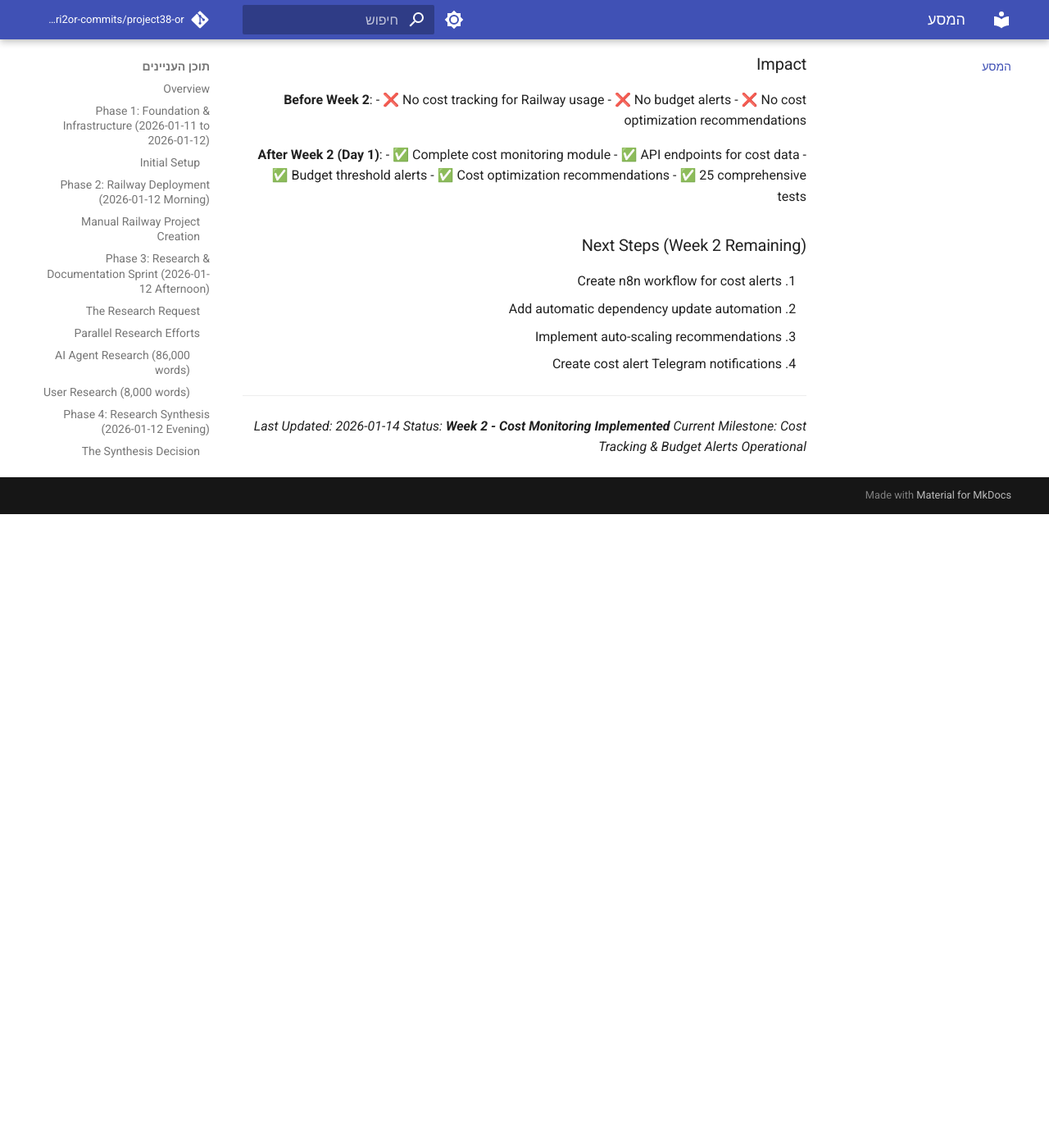
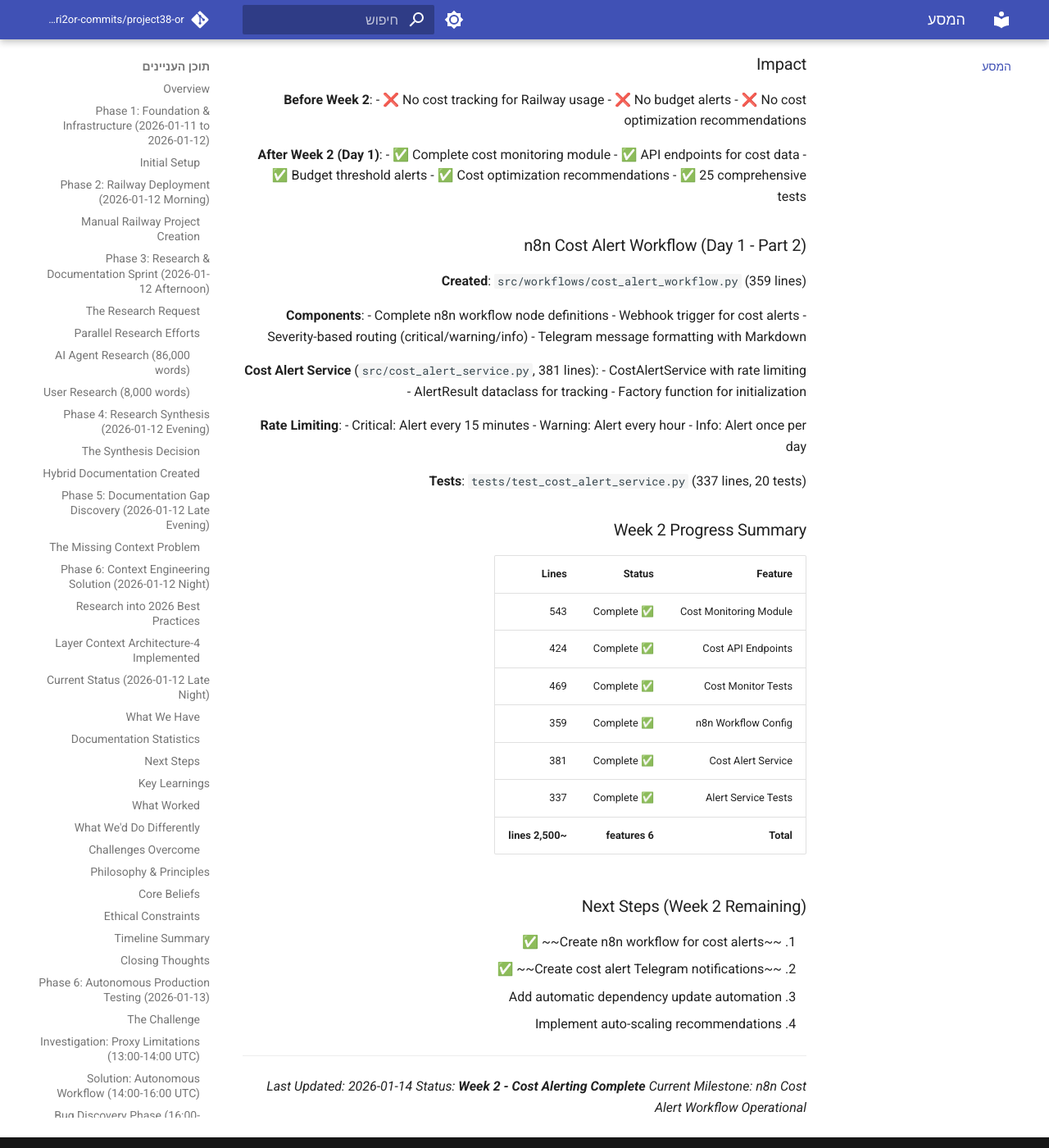
Before and after one commit to edri2or-commits/project38-or, an MkDocs documentation site: the page built from docs/JOURNEY.md, in a window 1280 px wide and 1400 px high, scrolled down 26614 px. Shown: the whole window at 82% size. Built offline with MkDocs 1.6.1 and Material for MkDocs 9.7.7, drawn with Linux system fonts in a browser that asks for light colours; comment, search, counter and statistics services are not loaded; before the commit the page ends 27241 px from its top, so only the background shows below that.

Commit message:
docs(journey): update Week 2 progress with n8n workflow completion

```diff
--- a/docs/JOURNEY.md
+++ b/docs/JOURNEY.md
@@ -1179,15 +1179,49 @@ Token management workflow creates/rotates/delivers tokens without exposing them
 - ✅ Cost optimization recommendations
 - ✅ 25 comprehensive tests
 
+### n8n Cost Alert Workflow (Day 1 - Part 2)
+
+**Created**: `src/workflows/cost_alert_workflow.py` (359 lines)
+
+**Components**:
+- Complete n8n workflow node definitions
+- Webhook trigger for cost alerts
+- Severity-based routing (critical/warning/info)
+- Telegram message formatting with Markdown
+
+**Cost Alert Service** (`src/cost_alert_service.py`, 381 lines):
+- CostAlertService with rate limiting
+- AlertResult dataclass for tracking
+- Factory function for initialization
+
+**Rate Limiting**:
+- Critical: Alert every 15 minutes
+- Warning: Alert every hour
+- Info: Alert once per day
+
+**Tests**: `tests/test_cost_alert_service.py` (337 lines, 20 tests)
+
+### Week 2 Progress Summary
+
+| Feature | Status | Lines |
+|---------|--------|-------|
+| Cost Monitoring Module | ✅ Complete | 543 |
+| Cost API Endpoints | ✅ Complete | 424 |
+| Cost Monitor Tests | ✅ Complete | 469 |
+| n8n Workflow Config | ✅ Complete | 359 |
+| Cost Alert Service | ✅ Complete | 381 |
+| Alert Service Tests | ✅ Complete | 337 |
+| **Total** | **6 features** | **~2,500 lines** |
+
 ### Next Steps (Week 2 Remaining)
 
-1. Create n8n workflow for cost alerts
-2. Add automatic dependency update automation
-3. Implement auto-scaling recommendations
-4. Create cost alert Telegram notifications
+1. ~~Create n8n workflow for cost alerts~~ ✅
+2. ~~Create cost alert Telegram notifications~~ ✅
+3. Add automatic dependency update automation
+4. Implement auto-scaling recommendations
 
 ---
 
 *Last Updated: 2026-01-14*
-*Status: **Week 2 - Cost Monitoring Implemented***
-*Current Milestone: Cost Tracking & Budget Alerts Operational*
+*Status: **Week 2 - Cost Alerting Complete***
+*Current Milestone: n8n Cost Alert Workflow Operational*
```
